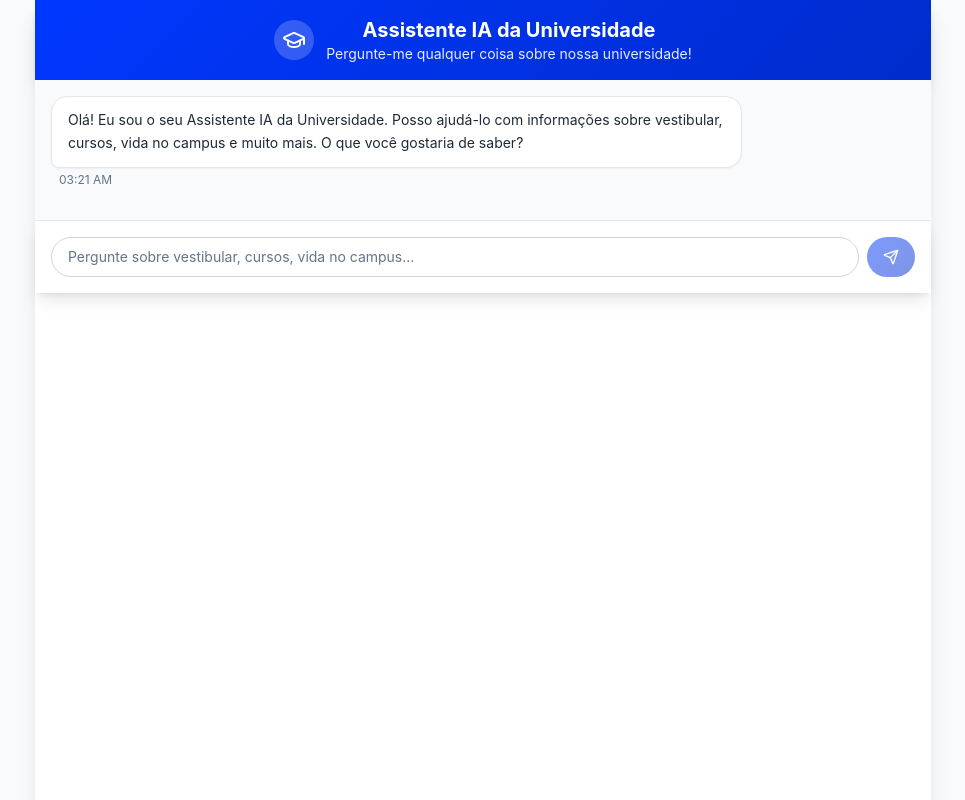
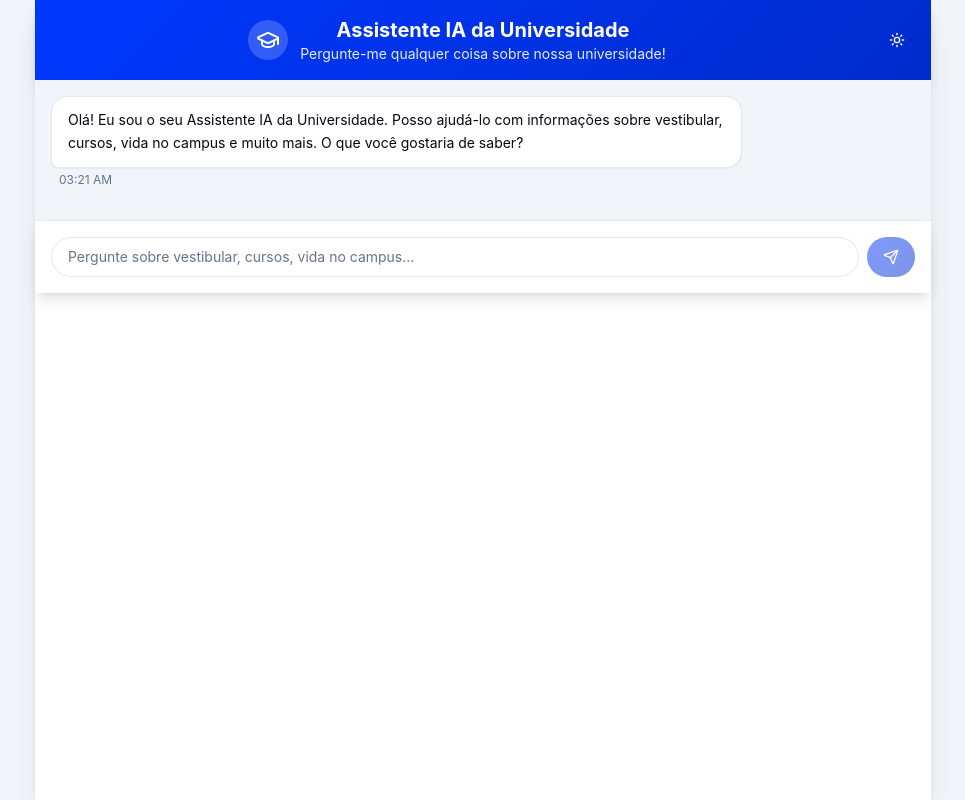
Before and after one commit to igorrocha/university-blue-spark, a React (Vite) app: page / in a window 1280 px wide. Shown: the whole page, without its empty margins (157-1122 px from the left). Built offline with nearby package versions, Linux system fonts and the light colour scheme.

Commit message:
Add dark mode switch
Adds a dark mode toggle using a switch component.

```diff
--- a/src/App.tsx
+++ b/src/App.tsx
@@ -1,8 +1,10 @@
+
 import { Toaster } from "@/components/ui/toaster";
 import { Toaster as Sonner } from "@/components/ui/sonner";
 import { TooltipProvider } from "@/components/ui/tooltip";
 import { QueryClient, QueryClientProvider } from "@tanstack/react-query";
 import { BrowserRouter, Routes, Route } from "react-router-dom";
+import { ThemeProvider } from "@/components/ThemeProvider";
 import Index from "./pages/Index";
 import NotFound from "./pages/NotFound";
 
@@ -10,6 +12,7 @@ const queryClient = new QueryClient();
 
 const App = () => (
   <QueryClientProvider client={queryClient}>
+    <ThemeProvider defaultTheme="light" storageKey="university-ai-theme">
       <TooltipProvider>
         <Toaster />
         <Sonner />
@@ -21,6 +24,7 @@ const App = () => (
           </Routes>
         </BrowserRouter>
       </TooltipProvider>
+    </ThemeProvider>
   </QueryClientProvider>
 );
 
--- a/src/components/ChatContainer.tsx
+++ b/src/components/ChatContainer.tsx
@@ -92,7 +92,7 @@ const ChatContainer = () => {
 
   return (
     <div className="flex flex-col h-full">
-      <div className="flex-1 overflow-y-auto p-4 space-y-4 bg-gray-50">
+      <div className="flex-1 overflow-y-auto p-4 space-y-4 bg-muted">
         {messages.map((message) => (
           <ChatMessage
             key={message.id}
--- a/src/components/ChatHeader.tsx
+++ b/src/components/ChatHeader.tsx
@@ -1,16 +1,22 @@
 
 import { GraduationCap } from 'lucide-react';
+import { DarkModeToggle } from './DarkModeToggle';
 
 const ChatHeader = () => {
   return (
     <div className="university-gradient text-white p-4 shadow-lg">
-      <div className="flex items-center justify-center space-x-3">
-        <div className="bg-white/20 p-2 rounded-full">
-          <GraduationCap size={24} className="text-white" />
+      <div className="flex items-center justify-between">
+        <div className="flex items-center justify-center space-x-3 flex-1">
+          <div className="bg-white/20 p-2 rounded-full">
+            <GraduationCap size={24} className="text-white" />
+          </div>
+          <div className="text-center">
+            <h1 className="text-xl font-bold">Assistente IA da Universidade</h1>
+            <p className="text-white/90 text-sm">Pergunte-me qualquer coisa sobre nossa universidade!</p>
+          </div>
         </div>
-        <div className="text-center">
-          <h1 className="text-xl font-bold">Assistente IA da Universidade</h1>
-          <p className="text-white/90 text-sm">Pergunte-me qualquer coisa sobre nossa universidade!</p>
+        <div className="ml-4">
+          <DarkModeToggle />
         </div>
       </div>
     </div>
--- a/src/components/ChatInput.tsx
+++ b/src/components/ChatInput.tsx
@@ -28,7 +28,7 @@ const ChatInput = ({ onSendMessage, isLoading }: ChatInputProps) => {
   };
 
   return (
-    <div className="bg-white border-t border-gray-200 p-4 shadow-lg">
+    <div className="bg-card border-t border-border p-4 shadow-lg">
       <form onSubmit={handleSubmit} className="flex space-x-2">
         <div className="flex-1">
           <Input
@@ -37,7 +37,7 @@ const ChatInput = ({ onSendMessage, isLoading }: ChatInputProps) => {
             onKeyPress={handleKeyPress}
             placeholder="Pergunte sobre vestibular, cursos, vida no campus..."
             disabled={isLoading}
-            className="border-gray-300 focus:border-university-blue focus:ring-university-blue/20 rounded-full py-3 px-4"
+            className="border-border focus:border-primary focus:ring-primary/20 rounded-full py-3 px-4"
           />
         </div>
         <Button
--- a/src/components/ChatMessage.tsx
+++ b/src/components/ChatMessage.tsx
@@ -13,7 +13,7 @@ const ChatMessage = ({ message, isUser, timestamp }: ChatMessageProps) => {
           className={`px-4 py-3 rounded-2xl shadow-sm ${
             isUser
               ? 'university-gradient text-white rounded-br-sm'
-              : 'bg-white border border-gray-200 text-gray-800 rounded-bl-sm'
+              : 'bg-card border border-border text-foreground rounded-bl-sm'
           }`}
         >
           <p className="text-sm leading-relaxed">{message}</p>
--- /dev/null
+++ b/src/components/DarkModeToggle.tsx
@@ -0,0 +1,21 @@
+
+import { Moon, Sun } from "lucide-react"
+import { Button } from "@/components/ui/button"
+import { useTheme } from "./ThemeProvider"
+
+export function DarkModeToggle() {
+  const { theme, setTheme } = useTheme()
+
+  return (
+    <Button
+      variant="ghost"
+      size="icon"
+      onClick={() => setTheme(theme === "light" ? "dark" : "light")}
+      className="h-9 w-9"
+    >
+      <Sun className="h-4 w-4 rotate-0 scale-100 transition-all dark:-rotate-90 dark:scale-0" />
+      <Moon className="absolute h-4 w-4 rotate-90 scale-0 transition-all dark:rotate-0 dark:scale-100" />
+      <span className="sr-only">Alternar tema</span>
+    </Button>
+  )
+}
--- /dev/null
+++ b/src/components/ThemeProvider.tsx
@@ -0,0 +1,74 @@
+
+import { createContext, useContext, useEffect, useState } from "react"
+
+type Theme = "dark" | "light" | "system"
+
+type ThemeProviderProps = {
+  children: React.ReactNode
+  defaultTheme?: Theme
+  storageKey?: string
+}
+
+type ThemeProviderState = {
+  theme: Theme
+  setTheme: (theme: Theme) => void
+}
+
+const initialState: ThemeProviderState = {
+  theme: "system",
+  setTheme: () => null,
+}
+
+const ThemeProviderContext = createContext<ThemeProviderState>(initialState)
+
+export function ThemeProvider({
+  children,
+  defaultTheme = "system",
+  storageKey = "vite-ui-theme",
+  ...props
+}: ThemeProviderProps) {
+  const [theme, setTheme] = useState<Theme>(
+    () => (localStorage.getItem(storageKey) as Theme) || defaultTheme
+  )
+
+  useEffect(() => {
+    const root = window.document.documentElement
+
+    root.classList.remove("light", "dark")
+
+    if (theme === "system") {
+      const systemTheme = window.matchMedia("(prefers-color-scheme: dark)")
+        .matches
+        ? "dark"
+        : "light"
+
+      root.classList.add(systemTheme)
+      return
+    }
+
+    root.classList.add(theme)
+  }, [theme])
+
+  const value = {
+    theme,
+    setTheme: (theme: Theme) => {
+      localStorage.setItem(storageKey, theme)
+      setTheme(theme)
+    },
+  }
+
+  return (
+    <ThemeProviderContext.Provider {...props} value={value}>
+      {children}
+    </ThemeProviderContext.Provider>
+  )
+}
+
+export const useTheme = () => {
+  const context = useContext(ThemeProviderContext)
+
+  if (context === undefined)
+    throw new Error("useTheme must be used within a ThemeProvider")
+
+  return context
+}
--- a/src/index.css
+++ b/src/index.css
@@ -42,6 +42,41 @@
 
     --radius: 0.75rem;
   }
+
+  .dark {
+    --background: 222.2 84% 4.9%;
+    --foreground: 210 40% 98%;
+
+    --card: 222.2 84% 4.9%;
+    --card-foreground: 210 40% 98%;
+
+    --popover: 222.2 84% 4.9%;
+    --popover-foreground: 210 40% 98%;
+
+    --primary: 227 100% 50%;
+    --primary-foreground: 0 0% 100%;
+
+    --secondary: 51 100% 50%;
+    --secondary-foreground: 222.2 47.4% 11.2%;
+
+    --muted: 217.2 32.6% 17.5%;
+    --muted-foreground: 215 20.2% 65.1%;
+
+    --accent: 51 100% 50%;
+    --accent-foreground: 222.2 47.4% 11.2%;
+
+    --destructive: 0 62.8% 30.6%;
+    --destructive-foreground: 210 40% 98%;
+
+    --border: 217.2 32.6% 17.5%;
+    --input: 217.2 32.6% 17.5%;
+    --ring: 227 100% 50%;
+
+    --university-blue: 227 100% 60%;
+    --university-yellow: 51 100% 60%;
+    --university-blue-dark: 227 100% 50%;
+    --university-yellow-dark: 51 100% 50%;
+  }
 }
 
 @layer base {
--- a/src/pages/Index.tsx
+++ b/src/pages/Index.tsx
@@ -4,8 +4,8 @@ import ChatContainer from '@/components/ChatContainer';
 
 const Index = () => {
   return (
-    <div className="min-h-screen bg-gray-50 flex flex-col">
-      <div className="flex-1 max-w-4xl mx-auto w-full bg-white shadow-xl flex flex-col">
+    <div className="min-h-screen bg-muted flex flex-col">
+      <div className="flex-1 max-w-4xl mx-auto w-full bg-card shadow-xl flex flex-col">
         <ChatHeader />
         <ChatContainer />
       </div>
```
Lines whose indentation alone changed are shown as unchanged.
